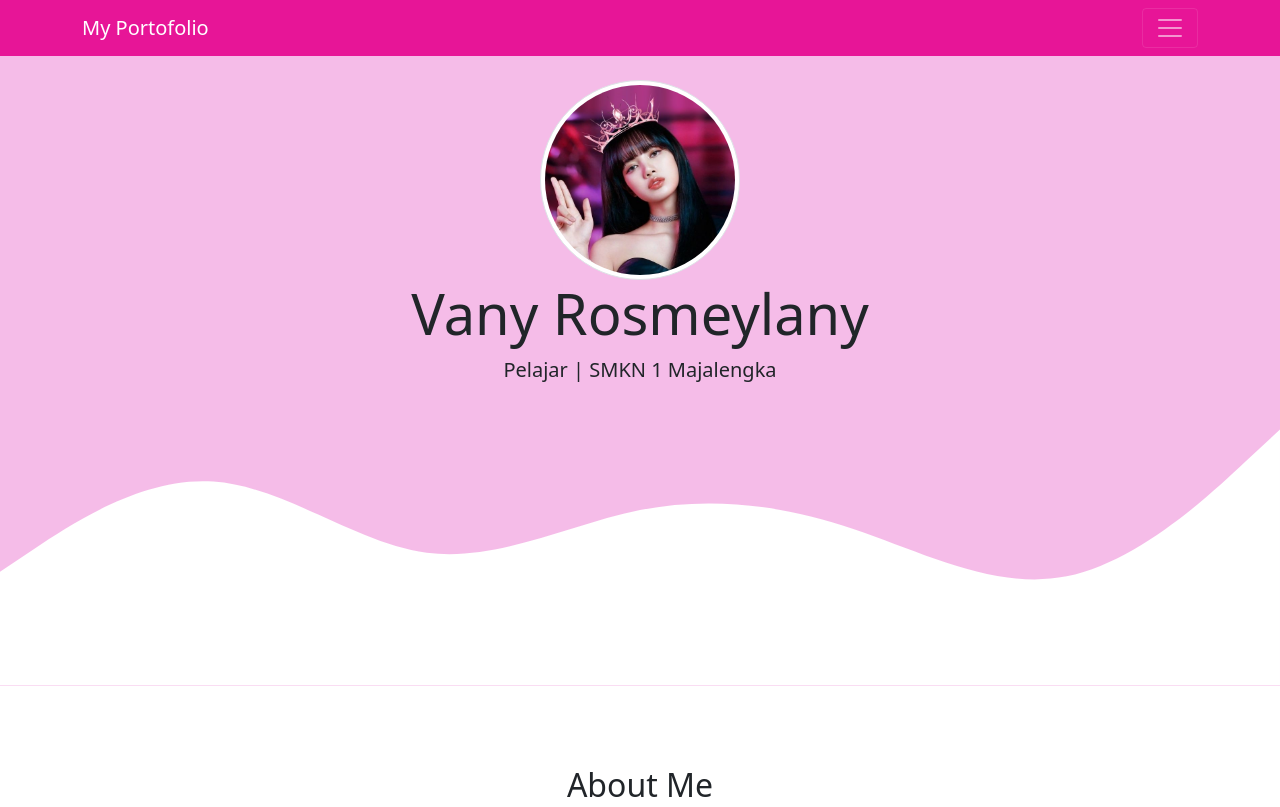
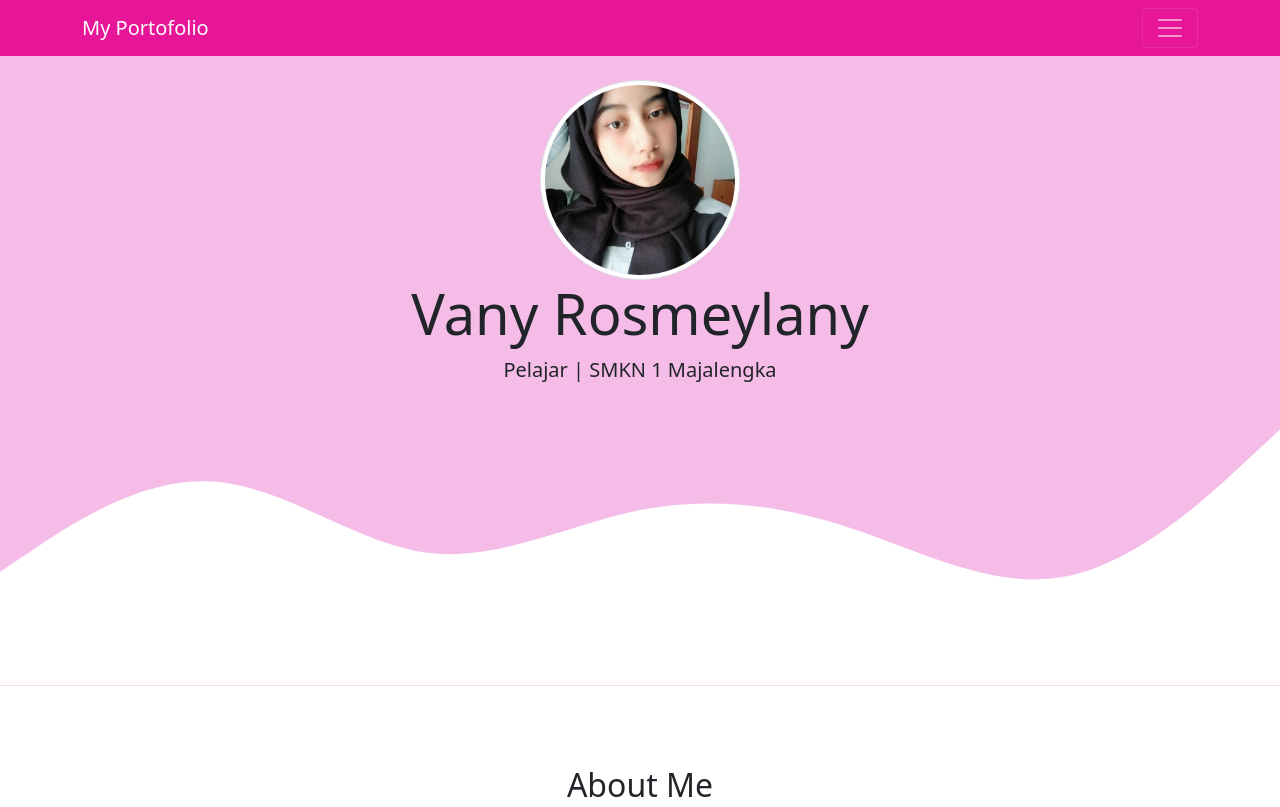
Before and after one commit to vnyryly/vnyrly.github.io, a plain HTML site: page index.html in a window 1280 px wide. Shown: the top 807 px of the page. Drawn offline with nearby package versions, Linux system fonts and the light colour scheme.

Commit message:
Update index.html

```diff
--- a/index.html
+++ b/index.html
@@ -47,7 +47,7 @@
 
     <!-- Jumbotron -->
     <section class="jumbotron text-center">
-      <img src="img/pp lisa.jpg" alt="Vany Rosmeylany" width="200" class="rounded-circle img-thumbnail" />
+      <img src="img/pp vany.jpg" alt="Vany Rosmeylany" width="200" class="rounded-circle img-thumbnail" />
       <h1 class="display-4">Vany Rosmeylany</h1>
       <p class="lead">Pelajar | SMKN 1 Majalengka</p>
       <svg xmlns="http://www.w3.org/2000/svg" viewBox="0 0 1440 320"><path fill="#fff" fill-opacity="1" d="M0,192L40,165.3C80,139,160,85,240,90.7C320,96,400,160,480,170.7C560,181,640,139,720,122.7C800,107,880,117,960,144C1040,171,1120,213,1200,197.3C1280,181,1360,107,1400,69.3L1440,32L1440,320L1400,320C1360,320,1280,320,1200,320C1120,320,1040,320,960,320C880,320,800,320,720,320C640,320,560,320,480,320C400,320,320,320,240,320C160,320,80,320,40,320L0,320Z"></path></svg>
```
